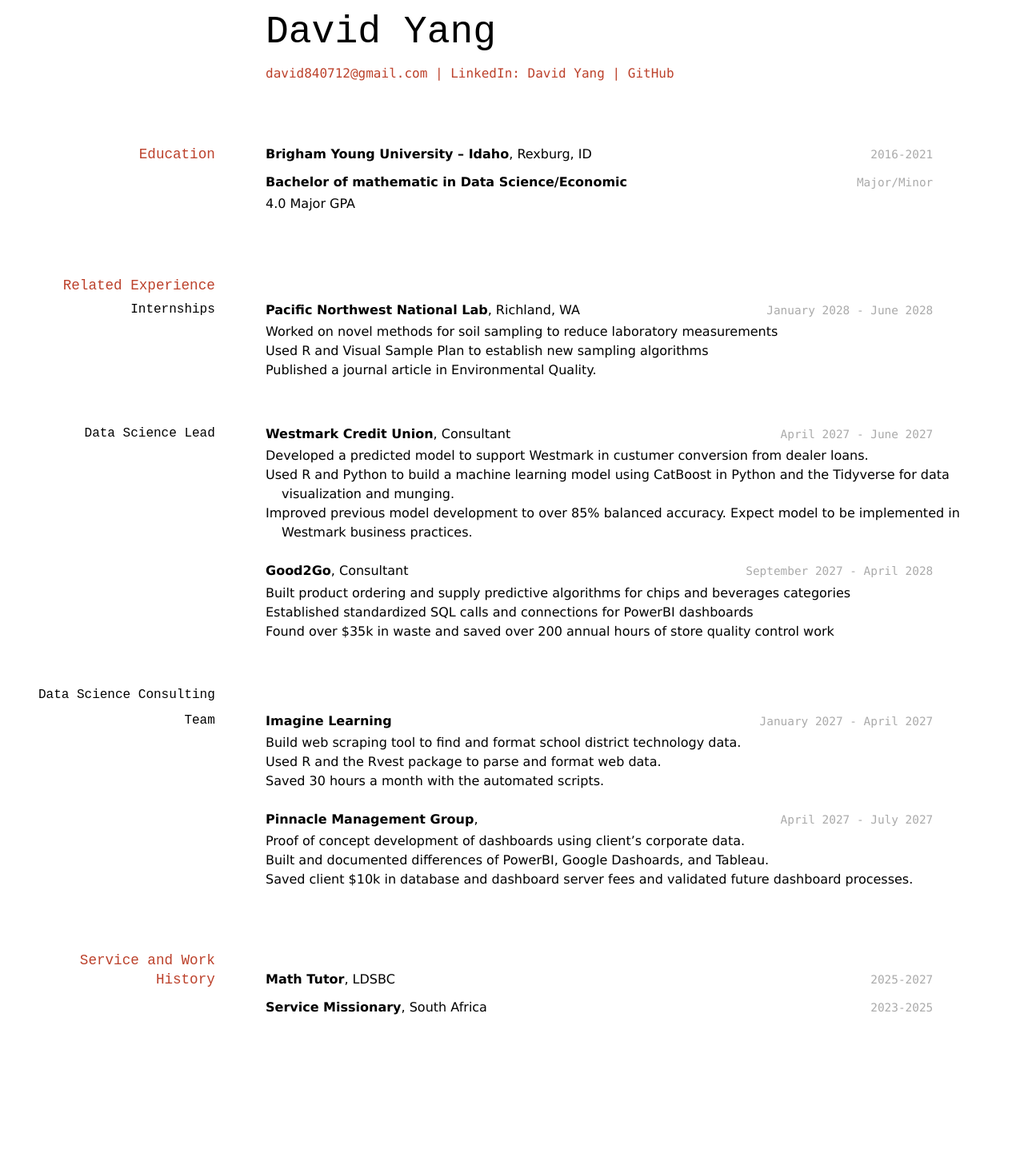
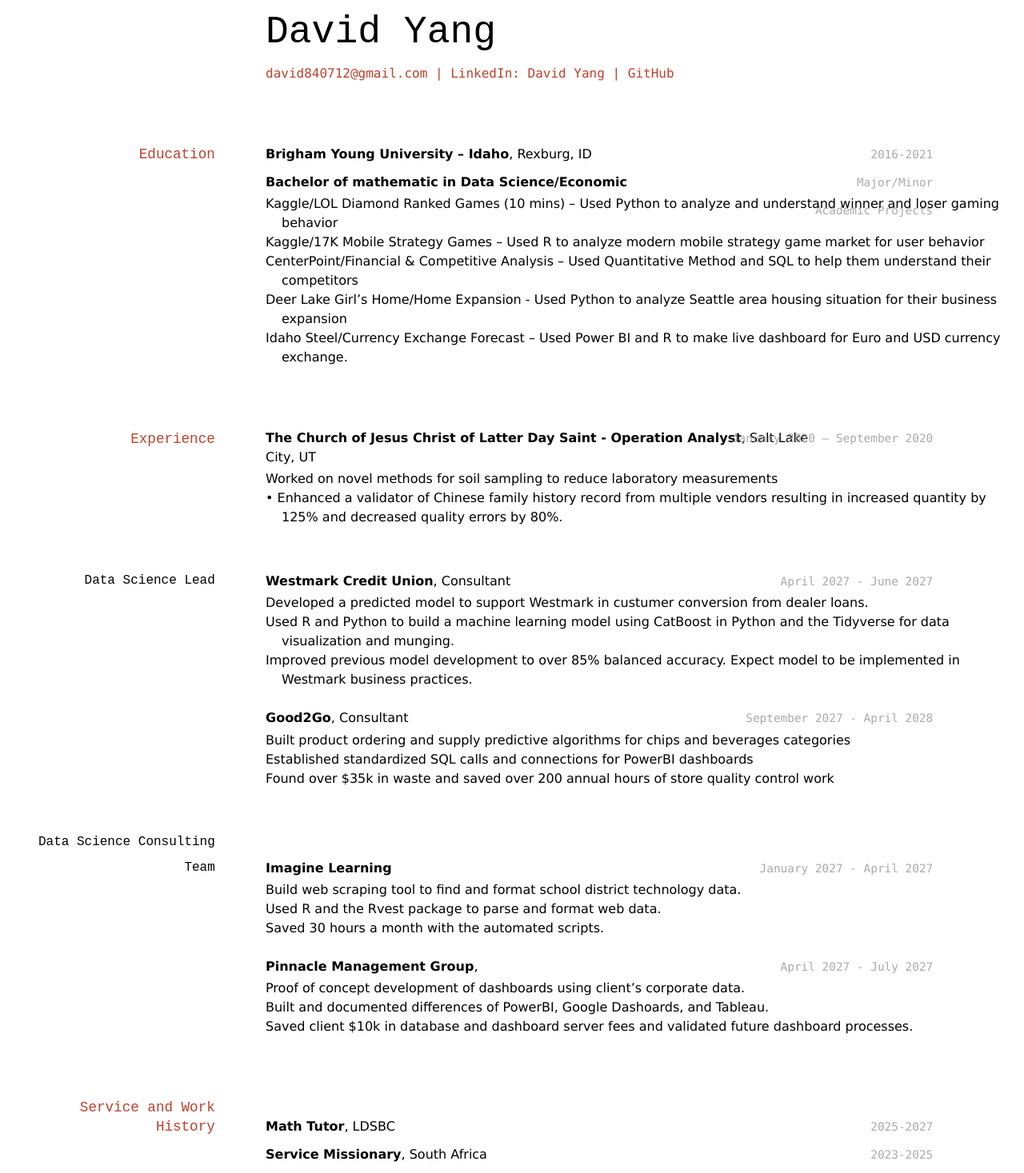
Before and after one commit to dannymoon/Yang-s_Resume, a Jekyll site: the page built from docs/index.md, in a window 1280 px wide. Shown: the whole page at 80% size. Built offline with Jekyll 4.4.1, drawn with Linux system fonts in a browser that asks for light colours; before the commit the page ends 1283 px from its top, so only the background shows below that.

Commit message:
Update index.md

```diff
--- a/docs/index.md
+++ b/docs/index.md
@@ -21,19 +21,20 @@ __Brigham Young University – Idaho__, Rexburg, ID
 `Major/Minor`
 __Bachelor of mathematic in Data Science/Economic__
 
-- 4.0 Major GPA
+`Academic Projects`
+- Kaggle/LOL Diamond Ranked Games (10 mins) – Used Python to analyze and understand winner and loser gaming behavior
+- Kaggle/17K Mobile Strategy Games – Used R to analyze modern mobile strategy game market for user behavior
+- CenterPoint/Financial & Competitive Analysis – Used Quantitative Method and SQL to help them understand their competitors
+- Deer Lake Girl’s Home/Home Expansion - Used Python to analyze Seattle area housing situation for their business expansion
+- Idaho Steel/Currency Exchange Forecast – Used Power BI and R to make live dashboard for Euro and USD currency exchange.
 
+## Experience
 
-## Related Experience
-
-### Internships
-
-`January 2028 - June 2028`
-__Pacific Northwest National Lab__, Richland, WA
+`January 2020 – September 2020`
+__The Church of Jesus Christ of Latter Day Saint - Operation Analyst__, Salt Lake City, UT
 
 - Worked on novel methods for soil sampling to reduce laboratory measurements
-- Used R and Visual Sample Plan to establish new sampling algorithms
-- Published a journal article in Environmental Quality.
+- •	Enhanced a validator of Chinese family history record from multiple vendors resulting in increased quantity by 125% and decreased quality errors by 80%.
 
 ### Data Science Lead
 
```
